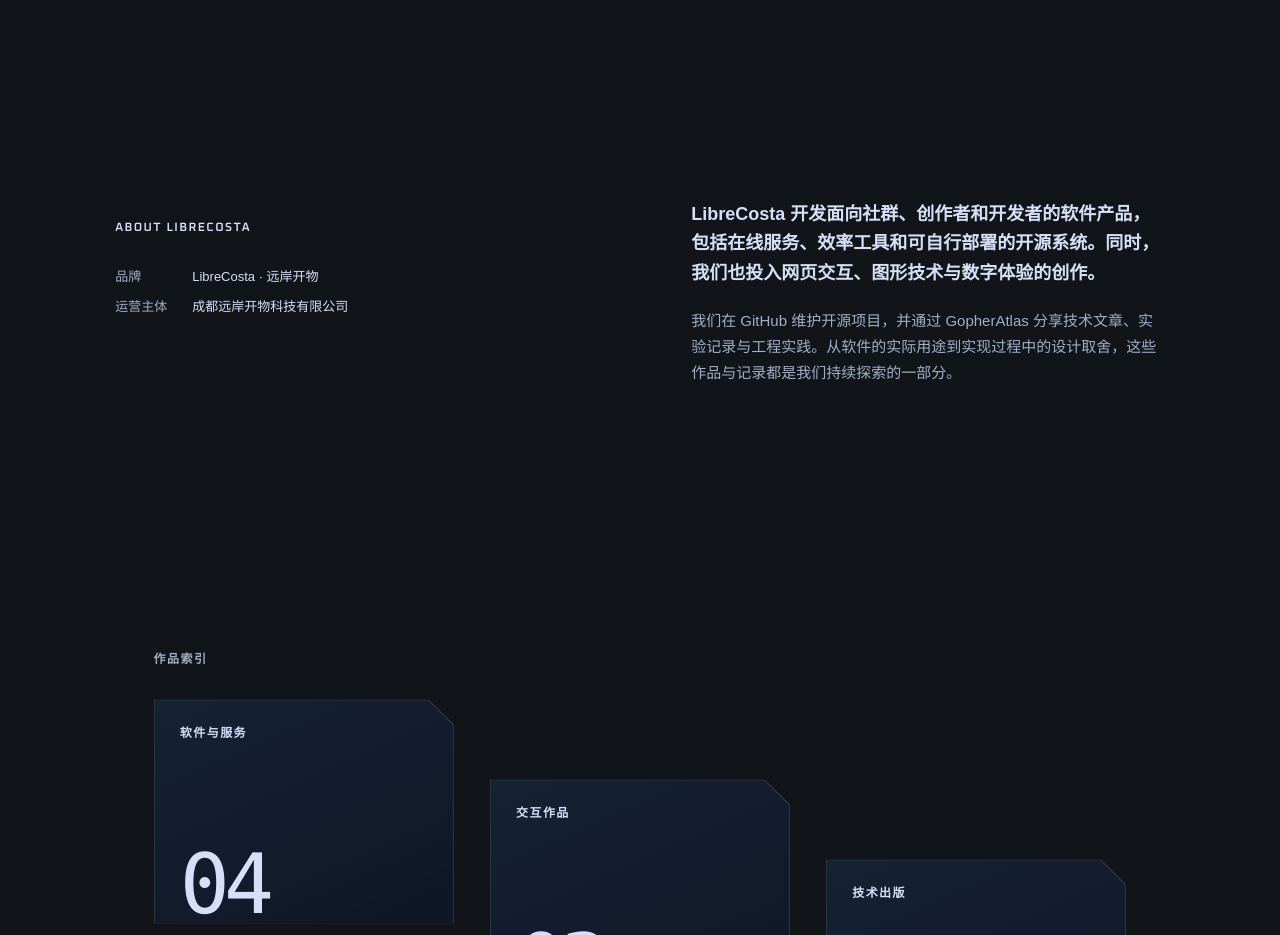
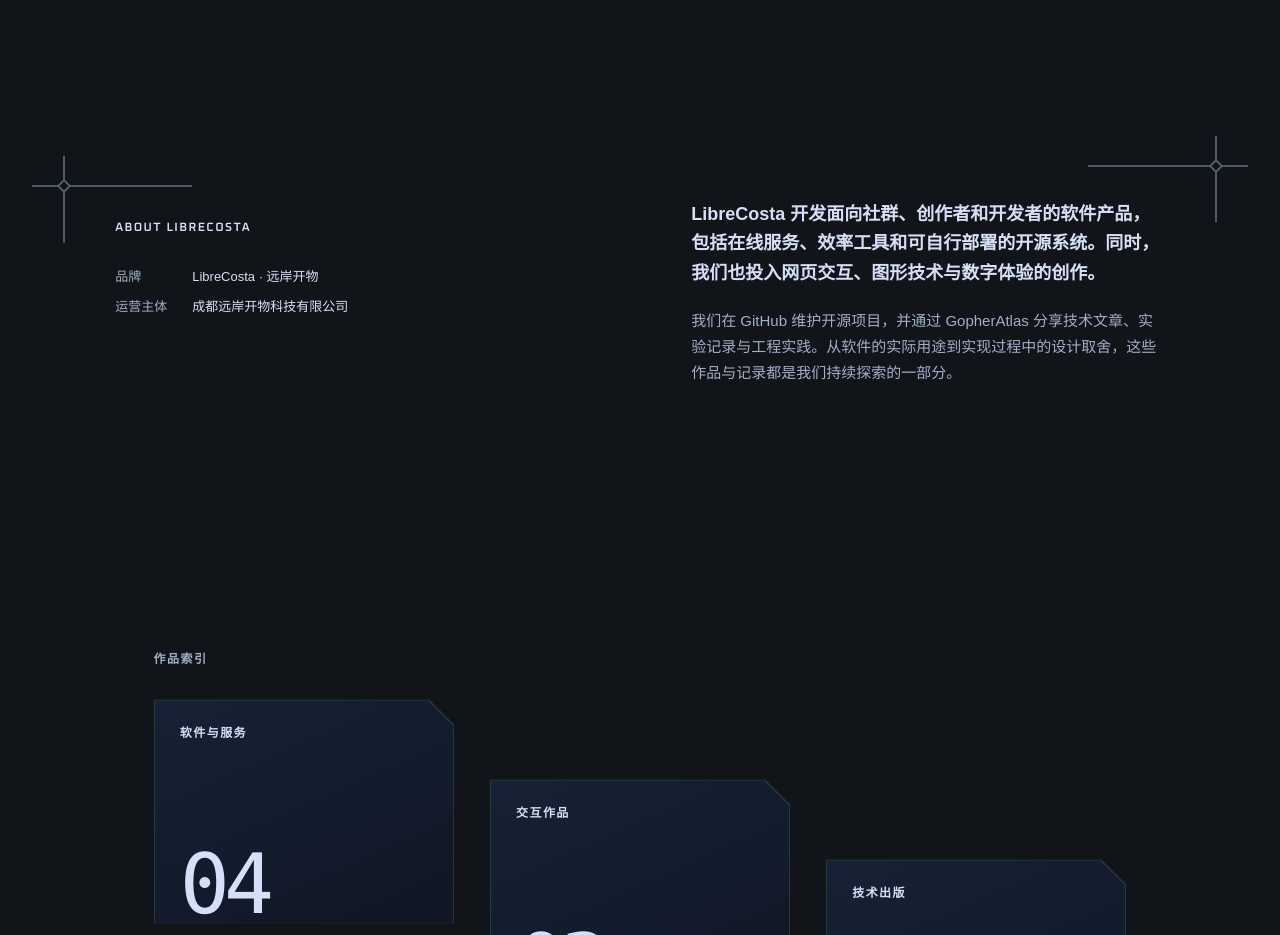
Before and after one commit to librecosta/website, a Next.js app: page /about in a window 1280 px wide. Shown: the part 1540-2475 px from the top of the page. Built offline with nearby package versions, Linux system fonts and the light colour scheme.

Commit message:
WEB-V0.1-B1-A4: Balance Studio marks across viewports

```diff
--- a/src/components/about/AboutExperience.tsx
+++ b/src/components/about/AboutExperience.tsx
@@ -197,6 +197,12 @@ function Studio({ reduced }: { reduced: boolean }) {
   </section>;
 }
 
+function StudioProfileMark({ className }: { className: string }) {
+  return <svg className={`${styles.profileMark} ${className}`} viewBox="0 0 220 120" aria-hidden="true" focusable="false">
+    <path d="M0 42H36 M52 42H220 M44 0V34 M44 50V120 M44 34L52 42L44 50L36 42Z" />
+  </svg>;
+}
+
 function StudioProfile({ reduced }: { reduced: boolean }) {
   const profile = useRef<HTMLDivElement>(null);
   const entrance = useStudioEntrance(profile, .47, reduced);
@@ -209,9 +215,7 @@ function StudioProfile({ reduced }: { reduced: boolean }) {
 
   return <div className={`${styles.contentWidth} ${styles.profile}`} ref={profile}>
     <m.div className={styles.profileIdentity} style={reduced ? undefined : identityStyle} data-about-motion>
-      <svg className={`${styles.profileMark} ${styles.profileMarkLeft}`} viewBox="0 0 396 200" aria-hidden="true" focusable="false">
-        <path d="M0 50H58 M72 50H396 M65 0V43 M65 57V200 M65 43L72 50L65 57L58 50Z" />
-      </svg>
+      <StudioProfileMark className={styles.profileMarkLeft} />
       <h3 className={styles.label} lang="en">About LibreCosta</h3>
       <dl className={styles.details}>
         <div><dt>品牌</dt><dd>LibreCosta · 远岸开物</dd></div>
@@ -219,9 +223,7 @@ function StudioProfile({ reduced }: { reduced: boolean }) {
       </dl>
     </m.div>
     <m.div className={styles.profileCopy} style={reduced ? undefined : copyStyle} data-about-motion>
-      <svg className={`${styles.profileMark} ${styles.profileMarkRight}`} viewBox="0 0 334 140" aria-hidden="true" focusable="false">
-        <path d="M0 63H247 M261 63H334 M254 0V56 M254 70V140 M254 56L261 63L254 70L247 63Z" />
-      </svg>
+      <StudioProfileMark className={styles.profileMarkRight} />
       <p className={styles.lead}>LibreCosta 开发面向社群、创作者和开发者的软件产品，包括在线服务、效率工具和可自行部署的开源系统。同时，我们也投入网页交互、图形技术与数字体验的创作。</p>
       <p>我们在 GitHub 维护开源项目，并通过 GopherAtlas 分享技术文章、实验记录与工程实践。从软件的实际用途到实现过程中的设计取舍，这些作品与记录都是我们持续探索的一部分。</p>
     </m.div>
--- a/src/components/about/about.module.css
+++ b/src/components/about/about.module.css
@@ -161,8 +161,45 @@
   gap: 8%;
 }
 
-.profile { min-height: 62svh; padding-block: clamp(64px, 12svh, 136px); }
-.profileMark { display: none; }
+.profile {
+  --profile-mark-width: clamp(160px, 12vw, 224px);
+  --profile-mark-outset: clamp(32px, 4vw, 72px);
+  --profile-mark-lift: 34px;
+  min-height: 62svh;
+  padding-block: clamp(64px, 12svh, 136px);
+}
+
+.profileIdentity, .profile .profileCopy { position: relative; }
+
+.profileMark {
+  position: absolute;
+  inset-block-start: calc(-1 * var(--profile-mark-lift));
+  display: block;
+  width: var(--profile-mark-width);
+  color: #4c5b6c;
+  pointer-events: none;
+  /* Anchor the shared SVG at its diamond, 44 × 42 in the viewBox. */
+  transform-origin: 20% 35%;
+}
+
+.profileMark path {
+  fill: none;
+  stroke: currentColor;
+  stroke-width: 2px;
+  stroke-linejoin: round;
+  vector-effect: non-scaling-stroke;
+}
+
+.profileMarkLeft {
+  inset-inline-start: calc(-1 * var(--profile-mark-outset));
+  transform: translate(-20%, -35%);
+}
+
+.profileMarkRight {
+  inset-inline-start: calc(100% + var(--profile-mark-outset));
+  transform: translate(-20%, -35%) scaleX(-1);
+}
+
 .details { display: grid; gap: 9px; margin-top: 28px; font-size: 13px; }
 .details > div { display: flex; flex-wrap: wrap; column-gap: 12px; }
 .details dt { flex: 0 0 5em; color: var(--secondary); }
@@ -247,47 +284,12 @@
   .profile .lead { font-size: clamp(18px, 1.38vw, 22px); line-height: 1.65; text-wrap: pretty; }
 }
 
-@media (min-width: 1440px) {
-  .profile {
-    --profile-mark-outset: clamp(78px, calc(15vw - 138px), 150px);
-  }
-
-  .profileIdentity, .profile .profileCopy {
-    position: relative;
-  }
-
-  .profileMark {
-    position: absolute;
-    inset-block-start: -38px;
-    display: block;
-    color: #4c5b6c;
-    pointer-events: none;
-  }
-
-  .profileMark path {
-    fill: none;
-    stroke: currentColor;
-    stroke-width: 2px;
-    stroke-linejoin: round;
-    vector-effect: non-scaling-stroke;
-  }
-
-  .profileMarkLeft {
-    inset-inline-start: calc(-1 * var(--profile-mark-outset));
-    width: min(20.625vw, 396px);
-    transform: translateY(-25%);
-  }
-
-  .profileMarkRight {
-    inset-inline-end: calc(-1 * var(--profile-mark-outset));
-    width: min(17.4vw, 334px);
-    transform: translateY(-45%);
-  }
-}
-
 @media (max-width: 1024px) {
   .statement { min-height: 50svh; padding-block: clamp(96px, 13svh, 148px) clamp(28px, 4svh, 42px); }
   .profile {
+    --profile-mark-width: clamp(118px, 17vw, 174px);
+    --profile-mark-outset: clamp(10px, calc(8vw - 48px), 30px);
+    --profile-mark-lift: clamp(16px, 2.7vw, 28px);
     width: min(84%, 640px);
     min-height: auto;
     grid-template-columns: minmax(0, 1fr);
@@ -296,6 +298,10 @@
   }
   .profile .details { margin-top: 18px; }
   .profile .profileCopy { width: 100%; }
+  .profileMarkRight {
+    inset-block-start: calc(100% + var(--profile-mark-lift));
+    transform: translate(-20%, -35%) scale(-1);
+  }
 }
 
 @media (max-width: 900px) {
@@ -318,7 +324,14 @@
   .statementCopy { max-width: 27em; margin-top: 21px; font-size: clamp(12px, 3.3vw, 14px); }
   .contentWidth { width: calc(100% - 2 * (var(--inset) + var(--rail))); }
   .profile, .practiceIntro { grid-template-columns: minmax(0, 1fr); align-content: center; gap: 34px; }
-  .profile { min-height: auto; gap: 26px; padding-block: clamp(24px, 6svh, 48px) clamp(54px, 10svh, 86px); }
+  .profile {
+    --profile-mark-width: clamp(60px, 17vw, 110px);
+    --profile-mark-outset: 6px;
+    --profile-mark-lift: 15px;
+    min-height: auto;
+    gap: 26px;
+    padding-block: clamp(24px, 6svh, 48px) clamp(54px, 10svh, 86px);
+  }
   .profile .details { margin-top: 16px; }
   .profileCopy { width: 100%; }
   .statement [data-about-motion], .profile [data-about-motion] {
```
